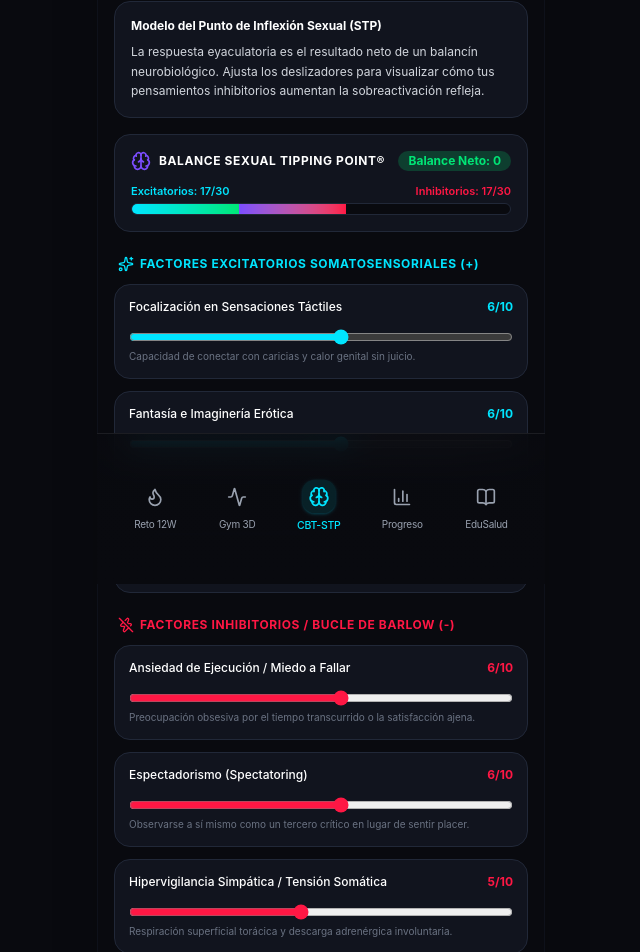
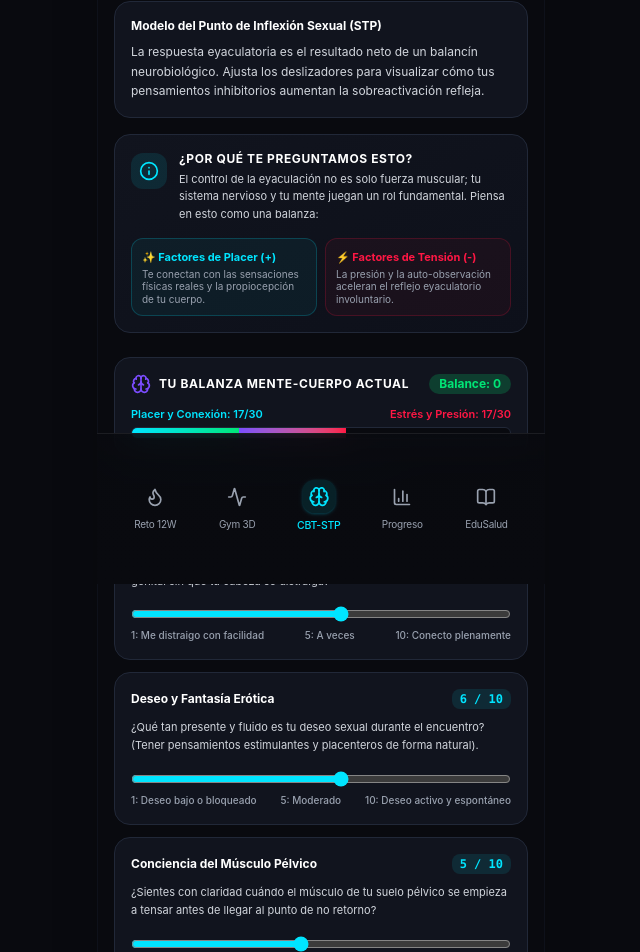
Before and after one commit to YonathanArroyave/App-Pelvica, a Next.js app: page /cbt in a window 1280 px wide. Shown: the part 216-1168 px from the top of the page, without its empty margins (319-959 px from the left). Built offline with nearby package versions, Linux system fonts and the light colour scheme.

Commit message:
refactor(onboarding): clarify questions with human-friendly empathetic language and intuitive visual scale markers

```diff
--- a/src/components/clinical/StpDimmersMatrix.tsx
+++ b/src/components/clinical/StpDimmersMatrix.tsx
@@ -5,10 +5,11 @@ import {
   Brain,
   Sparkles,
   ShieldAlert,
-  Sliders,
+  Info,
   Flame,
   EyeOff,
-  ZapOff
+  ZapOff,
+  HeartHandshake
 } from 'lucide-react';
 import { StpMatrix } from '@/core/types/clinical.types';
 import { evaluateStpBalance } from '@/core/clinical/clinicalAssessmentEvaluator';
@@ -65,13 +66,46 @@ export function StpDimmersMatrix({
 
   return (
     <div className="space-y-6">
+      {/* Guía Explicativa Amigable para el Paciente */}
+      <div className="oled-card p-4 bg-gradient-to-br from-[#11141E] to-[#0D101A] border border-[#212838] space-y-2.5">
+        <div className="flex items-start gap-3">
+          <div className="p-2 rounded-xl bg-[#00E5FF]/10 text-[#00E5FF] shrink-0 mt-0.5">
+            <Info className="w-5 h-5" />
+          </div>
+          <div>
+            <h4 className="text-xs font-bold text-white uppercase tracking-wider">
+              ¿Por qué te preguntamos esto?
+            </h4>
+            <p className="text-[11px] text-gray-300 mt-1 leading-relaxed">
+              El control de la eyaculación no es solo fuerza muscular; tu sistema nervioso y tu mente juegan un rol fundamental.
+              Piensa en esto como una balanza:
+            </p>
+          </div>
+        </div>
+
+        <div className="grid grid-cols-2 gap-2 pt-1 text-[11px]">
+          <div className="p-2.5 rounded-xl bg-[#00E5FF]/5 border border-[#00E5FF]/20">
+            <span className="font-bold text-[#00E5FF] block mb-0.5">✨ Factores de Placer (+)</span>
+            <p className="text-gray-400 text-[10px] leading-tight">
+              Te conectan con las sensaciones físicas reales y la propiocepción de tu cuerpo.
+            </p>
+          </div>
+          <div className="p-2.5 rounded-xl bg-[#FF1744]/5 border border-[#FF1744]/20">
+            <span className="font-bold text-[#FF1744] block mb-0.5">⚡ Factores de Tensión (-)</span>
+            <p className="text-gray-400 text-[10px] leading-tight">
+              La presión y la auto-observación aceleran el reflejo eyaculatorio involuntario.
+            </p>
+          </div>
+        </div>
+      </div>
+
       {/* Balance General del Sexual Tipping Point */}
       <div className="oled-card p-4 space-y-3 border border-[#212838]">
         <div className="flex items-center justify-between">
           <div className="flex items-center gap-2">
             <Brain className="w-5 h-5 text-[#7C4DFF]" />
             <span className="text-xs font-bold uppercase tracking-wider text-white">
-              Balance Sexual Tipping Point®
+              Tu Balanza Mente-Cuerpo Actual
             </span>
           </div>
           <span
@@ -81,15 +115,15 @@ export function StpDimmersMatrix({
                 : 'bg-[#FF1744]/20 text-[#FF1744]'
             }`}
           >
-            Balance Neto: {evaluation.netBalance > 0 ? `+${evaluation.netBalance}` : evaluation.netBalance}
+            Balance: {evaluation.netBalance > 0 ? `+${evaluation.netBalance}` : evaluation.netBalance}
           </span>
         </div>
 
         {/* Barra Visual de Balance Excitación vs. Inhibición */}
         <div className="space-y-1">
           <div className="flex justify-between text-[11px]">
-            <span className="text-[#00E5FF] font-semibold">Excitatorios: {evaluation.totalExcitatory}/30</span>
-            <span className="text-[#FF1744] font-semibold">Inhibitorios: {evaluation.totalInhibitory}/30</span>
+            <span className="text-[#00E5FF] font-semibold">Placer y Conexión: {evaluation.totalExcitatory}/30</span>
+            <span className="text-[#FF1744] font-semibold">Estrés y Presión: {evaluation.totalInhibitory}/30</span>
           </div>
           <div className="h-3 w-full bg-[#090A0F] rounded-full overflow-hidden flex border border-[#212838]">
             <div
@@ -103,7 +137,7 @@ export function StpDimmersMatrix({
           </div>
         </div>
 
-        {/* Alerta de Bucle de Barlow si predominan factores inhibitorios */}
+        {/* Mensaje de orientación si predominan factores de tensión */}
         {evaluation.requiresBarlowIntervention && (
           <div className="p-3 rounded-xl bg-[#7C4DFF]/10 border border-[#7C4DFF]/30 text-xs flex items-start gap-2.5">
             <ShieldAlert className="w-4 h-4 text-[#7C4DFF] shrink-0 mt-0.5" />
@@ -114,21 +148,30 @@ export function StpDimmersMatrix({
         )}
       </div>
 
-      {/* Sliders: Factores Excitatorios (+) */}
+      {/* ===================================================================== */}
+      {/* SECCIÓN 1: FACTORES DE PLACER Y CONEXIÓN SENSORIAL (+) */}
+      {/* ===================================================================== */}
       <div className="space-y-3">
         <div className="flex items-center gap-1.5 px-1">
           <Sparkles className="w-4 h-4 text-[#00E5FF]" />
           <h3 className="text-xs font-bold uppercase tracking-wider text-[#00E5FF]">
-            Factores Excitatorios Somatosensoriales (+)
+            1. Factores de Placer y Conexión (+)
           </h3>
         </div>
 
         {/* Foco Sensorial */}
-        <div className="oled-card p-3.5 space-y-2 border border-[#212838]">
-          <div className="flex justify-between text-xs">
-            <span className="font-medium text-white">Focalización en Sensaciones Táctiles</span>
-            <span className="font-bold text-[#00E5FF]">{matrix.excitatory.sensory_focus}/10</span>
+        <div className="oled-card p-4 space-y-2.5 border border-[#212838]">
+          <div className="flex justify-between items-center text-xs">
+            <span className="font-bold text-white">Conexión con las Sensaciones Físicas</span>
+            <span className="font-mono font-bold text-xs px-2 py-0.5 rounded-lg bg-[#00E5FF]/10 text-[#00E5FF]">
+              {matrix.excitatory.sensory_focus} / 10
+            </span>
           </div>
+
+          <p className="text-[11px] text-gray-300 leading-relaxed">
+            ¿Qué tan fácil te resulta concentrarte en el tacto, las caricias y el calor genital sin que tu cabeza se distraiga?
+          </p>
+
           <input
             type="range"
             min="1"
@@ -137,15 +180,27 @@ export function StpDimmersMatrix({
             onChange={(e) => updateExcitatory('sensory_focus', Number(e.target.value))}
             className="w-full accent-[#00E5FF] h-2 bg-[#090A0F] rounded-lg cursor-pointer"
           />
-          <p className="text-[10px] text-gray-500">Capacidad de conectar con caricias y calor genital sin juicio.</p>
+
+          <div className="flex justify-between text-[10px] text-gray-400 font-medium">
+            <span>1: Me distraigo con facilidad</span>
+            <span>5: A veces</span>
+            <span>10: Conecto plenamente</span>
+          </div>
         </div>
 
         {/* Imaginería Erótica */}
-        <div className="oled-card p-3.5 space-y-2 border border-[#212838]">
-          <div className="flex justify-between text-xs">
-            <span className="font-medium text-white">Fantasía e Imaginería Erótica</span>
-            <span className="font-bold text-[#00E5FF]">{matrix.excitatory.erotic_imagery}/10</span>
+        <div className="oled-card p-4 space-y-2.5 border border-[#212838]">
+          <div className="flex justify-between items-center text-xs">
+            <span className="font-bold text-white">Deseo y Fantasía Erótica</span>
+            <span className="font-mono font-bold text-xs px-2 py-0.5 rounded-lg bg-[#00E5FF]/10 text-[#00E5FF]">
+              {matrix.excitatory.erotic_imagery} / 10
+            </span>
           </div>
+
+          <p className="text-[11px] text-gray-300 leading-relaxed">
+            ¿Qué tan presente y fluido es tu deseo sexual durante el encuentro? (Tener pensamientos estimulantes y placenteros de forma natural).
+          </p>
+
           <input
             type="range"
             min="1"
@@ -154,15 +209,27 @@ export function StpDimmersMatrix({
             onChange={(e) => updateExcitatory('erotic_imagery', Number(e.target.value))}
             className="w-full accent-[#00E5FF] h-2 bg-[#090A0F] rounded-lg cursor-pointer"
           />
-          <p className="text-[10px] text-gray-500">Activación dopaminérgica mediante fantasías estimulantes placenteras.</p>
+
+          <div className="flex justify-between text-[10px] text-gray-400 font-medium">
+            <span>1: Deseo bajo o bloqueado</span>
+            <span>5: Moderado</span>
+            <span>10: Deseo activo y espontáneo</span>
+          </div>
         </div>
 
         {/* Propiocepción Pélvica */}
-        <div className="oled-card p-3.5 space-y-2 border border-[#212838]">
-          <div className="flex justify-between text-xs">
-            <span className="font-medium text-white">Conciencia Propioceptiva Pélvica</span>
-            <span className="font-bold text-[#00E5FF]">{matrix.excitatory.pelvic_awareness}/10</span>
+        <div className="oled-card p-4 space-y-2.5 border border-[#212838]">
+          <div className="flex justify-between items-center text-xs">
+            <span className="font-bold text-white">Conciencia del Músculo Pélvico</span>
+            <span className="font-mono font-bold text-xs px-2 py-0.5 rounded-lg bg-[#00E5FF]/10 text-[#00E5FF]">
+              {matrix.excitatory.pelvic_awareness} / 10
+            </span>
           </div>
+
+          <p className="text-[11px] text-gray-300 leading-relaxed">
+            ¿Sientes con claridad cuándo el músculo de tu suelo pélvico se empieza a tensar antes de llegar al punto de no retorno?
+          </p>
+
           <input
             type="range"
             min="1"
@@ -171,25 +238,39 @@ export function StpDimmersMatrix({
             onChange={(e) => updateExcitatory('pelvic_awareness', Number(e.target.value))}
             className="w-full accent-[#00E5FF] h-2 bg-[#090A0F] rounded-lg cursor-pointer"
           />
-          <p className="text-[10px] text-gray-500">Percepción clara del músculo bulboesponjoso antes del punto de no retorno.</p>
+
+          <div className="flex justify-between text-[10px] text-gray-400 font-medium">
+            <span>1: No siento el músculo</span>
+            <span>5: Lo noto vagamente</span>
+            <span>10: Reconozco el momento exacto</span>
+          </div>
         </div>
       </div>
 
-      {/* Sliders: Factores Inhibitorios (-) */}
+      {/* ===================================================================== */}
+      {/* SECCIÓN 2: FACTORES DE TENSIÓN Y PRESIÓN PSICOLÓGICA (-) */}
+      {/* ===================================================================== */}
       <div className="space-y-3">
         <div className="flex items-center gap-1.5 px-1">
           <ZapOff className="w-4 h-4 text-[#FF1744]" />
           <h3 className="text-xs font-bold uppercase tracking-wider text-[#FF1744]">
-            Factores Inhibitorios / Bucle de Barlow (-)
+            2. Factores de Tensión y Ansiedad (-)
           </h3>
         </div>
 
         {/* Ansiedad de Rendimiento */}
-        <div className="oled-card p-3.5 space-y-2 border border-[#212838]">
-          <div className="flex justify-between text-xs">
-            <span className="font-medium text-white">Ansiedad de Ejecución / Miedo a Fallar</span>
-            <span className="font-bold text-[#FF1744]">{matrix.inhibitory.performance_anxiety}/10</span>
+        <div className="oled-card p-4 space-y-2.5 border border-[#212838]">
+          <div className="flex justify-between items-center text-xs">
+            <span className="font-bold text-white">Presión por el Rendimiento (Miedo a fallar)</span>
+            <span className="font-mono font-bold text-xs px-2 py-0.5 rounded-lg bg-[#FF1744]/10 text-[#FF1744]">
+              {matrix.inhibitory.performance_anxiety} / 10
+            </span>
           </div>
+
+          <p className="text-[11px] text-gray-300 leading-relaxed">
+            ¿Sientes preocupación constante por cuánto tiempo vas a durar o por si vas a defraudar a tu pareja?
+          </p>
+
           <input
             type="range"
             min="1"
@@ -198,15 +279,27 @@ export function StpDimmersMatrix({
             onChange={(e) => updateInhibitory('performance_anxiety', Number(e.target.value))}
             className="w-full accent-[#FF1744] h-2 bg-[#090A0F] rounded-lg cursor-pointer"
           />
-          <p className="text-[10px] text-gray-500">Preocupación obsesiva por el tiempo transcurrido o la satisfacción ajena.</p>
+
+          <div className="flex justify-between text-[10px] text-gray-400 font-medium">
+            <span>1: Cero presión, mente tranquila</span>
+            <span>5: A veces me preocupa</span>
+            <span>10: Preocupación constante</span>
+          </div>
         </div>
 
         {/* Espectadorismo */}
-        <div className="oled-card p-3.5 space-y-2 border border-[#212838]">
-          <div className="flex justify-between text-xs">
-            <span className="font-medium text-white">Espectadorismo (Spectatoring)</span>
-            <span className="font-bold text-[#FF1744]">{matrix.inhibitory.spectatoring}/10</span>
+        <div className="oled-card p-4 space-y-2.5 border border-[#212838]">
+          <div className="flex justify-between items-center text-xs">
+            <span className="font-bold text-white">Sentirte como un &quot;Espectador&quot; (Auto-vigilancia)</span>
+            <span className="font-mono font-bold text-xs px-2 py-0.5 rounded-lg bg-[#FF1744]/10 text-[#FF1744]">
+              {matrix.inhibitory.spectatoring} / 10
+            </span>
           </div>
+
+          <p className="text-[11px] text-gray-300 leading-relaxed">
+            En lugar de disfrutar el momento, ¿te descubres vigilándote o juzgándote desde afuera (&quot;¿cuánto tiempo llevo?&quot;, &quot;¿se me nota nervioso?&quot;)?
+          </p>
+
           <input
             type="range"
             min="1"
@@ -215,15 +308,27 @@ export function StpDimmersMatrix({
             onChange={(e) => updateInhibitory('spectatoring', Number(e.target.value))}
             className="w-full accent-[#FF1744] h-2 bg-[#090A0F] rounded-lg cursor-pointer"
           />
-          <p className="text-[10px] text-gray-500">Observarse a sí mismo como un tercero crítico en lugar de sentir placer.</p>
+
+          <div className="flex justify-between text-[10px] text-gray-400 font-medium">
+            <span>1: Disfruto sin juzgarme</span>
+            <span>5: Ocurre en ocasiones</span>
+            <span>10: Me vigilo casi todo el tiempo</span>
+          </div>
         </div>
 
         {/* Hipervigilancia Simpática */}
-        <div className="oled-card p-3.5 space-y-2 border border-[#212838]">
-          <div className="flex justify-between text-xs">
-            <span className="font-medium text-white">Hipervigilancia Simpática / Tensión Somática</span>
-            <span className="font-bold text-[#FF1744]">{matrix.inhibitory.sympathetic_hypervigilance}/10</span>
+        <div className="oled-card p-4 space-y-2.5 border border-[#212838]">
+          <div className="flex justify-between items-center text-xs">
+            <span className="font-bold text-white">Tensión Corporal y Respiración Acelerada</span>
+            <span className="font-mono font-bold text-xs px-2 py-0.5 rounded-lg bg-[#FF1744]/10 text-[#FF1744]">
+              {matrix.inhibitory.sympathetic_hypervigilance} / 10
+            </span>
           </div>
+
+          <p className="text-[11px] text-gray-300 leading-relaxed">
+            Durante la intimidad, ¿notas que aprietas el abdomen, los glúteos o que tu respiración se vuelve corta, rápida y superficial?
+          </p>
+
           <input
             type="range"
             min="1"
@@ -232,7 +337,12 @@ export function StpDimmersMatrix({
             onChange={(e) => updateInhibitory('sympathetic_hypervigilance', Number(e.target.value))}
             className="w-full accent-[#FF1744] h-2 bg-[#090A0F] rounded-lg cursor-pointer"
           />
-          <p className="text-[10px] text-gray-500">Respiración superficial torácica y descarga adrenérgica involuntaria.</p>
+
+          <div className="flex justify-between text-[10px] text-gray-400 font-medium">
+            <span>1: Respiración lenta y cuerpo relajado</span>
+            <span>5: Tensión moderada</span>
+            <span>10: Muy acelerado y tenso</span>
+          </div>
         </div>
       </div>
     </div>
```
Also changed, not shown: src/app/(auth)/onboarding/page.tsx (+16 -16 lines), src/components/clinical/HypertoniaScreener.tsx (+69 -66 lines).
